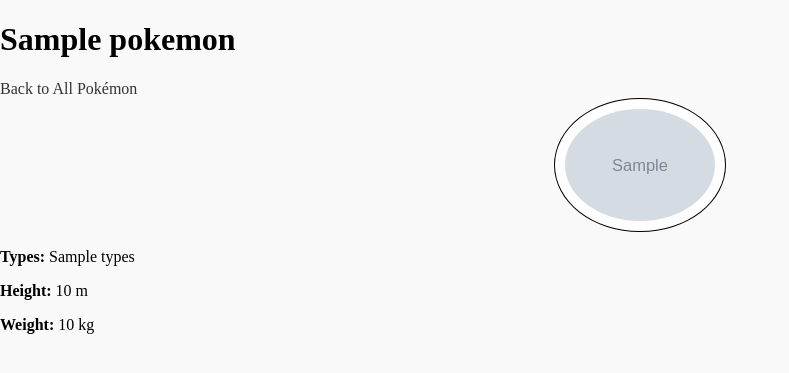
After one commit to Zero89307/POKEDEX, a Flask app: template templates/pokemon_singlePage.html in a window 1280 px wide. The commit adds this page. Shown: the top 373 px of the page, without its empty margins (0-789 px from the left). Run offline with Flask 3, Linux system fonts and the light colour scheme; the template is opened without the code that fills it: most values are stand-ins (such as "Sample title", 1, 10 or a date in 2020); grey boxes marked "Sample" are stand-in pictures.

Commit message:
added the single pokemon pages :)

```diff
--- a/pokeAPI.py
+++ b/pokeAPI.py
@@ -4,7 +4,7 @@
 app = Flask(__name__)
 
 def pokedata():
-    pokebatch = 10 # How Many Pokemons to call for later use (dynamic loading)
+    pokebatch = 200 # How Many Pokemons to call for later use (dynamic loading)
     category = "pokemon"
     pokemon_data = []
 
@@ -69,19 +69,49 @@
 
             # Store each Pokémon's data
             pokemon_data.append({
+                "id": id,
                 "name": name,
                 "height": height,
                 "weight": weight,
                 "types": ", ".join(types),
                 "main_type": main_type,
                 "img": img,
-                "backColor": backColor
+                "backColor": backColor,
             })
-
+            print
         except Exception as e:
             print(f"An error occurred with Pokémon ID {id}: {e}")
 
     return pokemon_data
+@app.route('/pokemon/<int:pokemon_id>')
+def pokemon_detail(pokemon_id):
+    # Fetch data for the specific Pokémon
+    try:
+        url = f"https://pokeapi.co/api/v2/pokemon/{pokemon_id}"
+        response = requests.get(url)
+        req_data = response.json()
+
+        name = req_data["name"]
+        img = req_data["sprites"]["other"]["official-artwork"]["front_default"]
+        height = req_data["height"] / 10
+        weight = req_data["weight"] / 10
+        types = [type_info["type"]["name"] for type_info in req_data["types"]]
+        main_type = types[0] if types else "Unknown"
+
+        pokemon = {
+            "id": pokemon_id,
+            "name": name,
+            "height": height,
+            "weight": weight,
+            "types": ", ".join(types),
+            "img": img,
+
+        }
+
+        return render_template('pokemon_singlePage.html', pokemon=pokemon)
+
+    except Exception as e:
+        return f"An error occurred: {e}", 404
 
 @app.route('/')
 def index():
--- a/static/styles.css
+++ b/static/styles.css
@@ -77,7 +77,7 @@
     display: block;
     border-radius: 50%;
     background: rgba(255, 255, 255, 0.8);
-    border: 2px black solid ;
+    border: 1px black solid ;
     padding: 10px;
 }
 
@@ -95,3 +95,13 @@
     color: #555;
     margin: 5px 0;
 }
+.pokemon-card-link {
+    text-decoration: none; /* Remove underline */
+    color: inherit;        /* Keep text color the same */
+    display: block;        /* Ensures the whole card is clickable */
+}
+
+.pokemon-card-link:hover .pokemon-card {
+    transform: scale(1.05); /* Example hover effect */
+    transition: transform 0.2s ease-in-out;
+}
--- a/templates/index.html
+++ b/templates/index.html
@@ -33,6 +33,7 @@
 
     <div class="pokemon-container">
         {% for pokemon in pokemon_list %}
+            <a href="/pokemon/{{ pokemon["id"] }} " class="pokemon-card-link">
                 <div class="pokemon-card" style="background-color: {{ pokemon['backColor'] }};">
                     <img src="{{ pokemon['img'] }}" alt="{{ pokemon['name'] }}" class="pokemon-image">
                     <h2 class="pokemon-name">{{ pokemon["name"] }}</h2>
@@ -40,6 +41,7 @@
                     <p>Height: {{ pokemon['height'] }} m</p>
                     <p>Weight: {{ pokemon['weight'] }} kg</p>
                 </div>
+            </a>
         {% endfor %}
     </div>
 
--- /dev/null
+++ b/templates/pokemon_singlePage.html
@@ -0,0 +1,24 @@
+<!DOCTYPE html>
+<html lang="en">
+<head>
+    <meta charset="UTF-8">
+    <meta name="viewport" content="width=device-width, initial-scale=1.0">
+    <title>{{ pokemon['name'] }}</title>
+    <link rel="stylesheet" href="../static/styles.css">
+</head>
+<body style="background-color: #f9f9f9;">
+
+    <header>
+        <h1>{{ pokemon['name'] | capitalize }}</h1>
+        <a href="/" style="text-decoration: none; color: #333;">Back to All Pokémon</a>
+    </header>
+
+    <div class="pokemon-detail">
+        <img src="{{ pokemon['img'] }}" alt="{{ pokemon['name'] }}" class="pokemon-image">
+        <p><strong>Types:</strong> {{ pokemon['types'] }}</p>
+        <p><strong>Height:</strong> {{ pokemon['height'] }} m</p>
+        <p><strong>Weight:</strong> {{ pokemon['weight'] }} kg</p>
+    </div>
+
+</body>
+</html>
```
Also changed, not shown: sidePages.py (added). Lines whose indentation alone changed are shown as unchanged.
